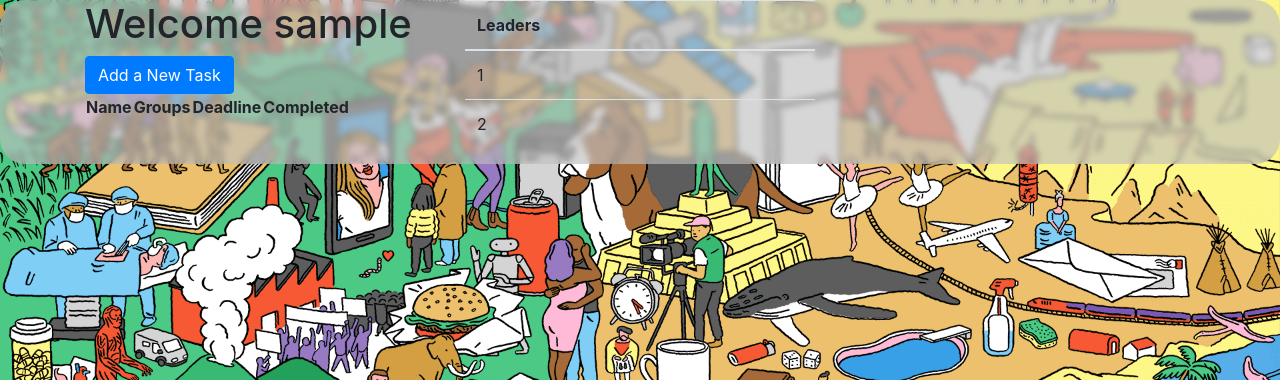
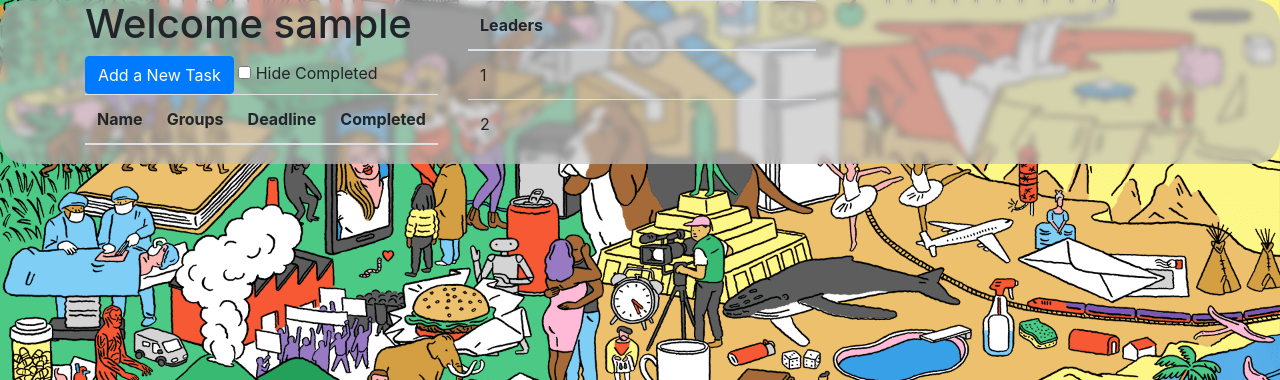
Before and after one commit to Zack-Xu-0419/progress-check-system, a Flask app: page / in a window 1280 px wide. Shown: the part 40-420 px from the top of the page. Run offline with Flask 2, Linux system fonts and the light colour scheme; the visitor is signed in with stand-in values (Sample User, id 1); tables that the repository leaves empty hold one stand-in row (values such as "Sample post"); lists and menus that the app fills with data are empty; some libraries are stand-ins or nearby versions.

Commit message:
Added Function for task in index page

```diff
--- a/app.py
+++ b/app.py
@@ -2,6 +2,7 @@ import os
 import sqlite3
 from ast import literal_eval
 from base64 import b64encode
+from datetime import date
 from functools import wraps
 from io import BytesIO
 
@@ -337,15 +338,19 @@ def new_task():
     groups = request.json['groups']
     deadline = request.json['deadline']
     category = request.json['category']
+    result = sqlite_get(
+        "SELECT name FROM tasks WHERE name = ? AND owner = ?", (name, session["user"]))
+    if (result):
+        return json.dumps({"success": False, "message": f"You already have a task called \"{name}\"."})
     try:
         points = int(request.json['points'])
     except ValueError:
         return json.dumps({"success": False, "message": "'Points' must be an integer."})
-    result = sqlite_get(
-        "SELECT name FROM tasks WHERE name = ? AND owner = ?", (name, session["user"]))
-    if (result):
-        return json.dumps({"success": False, "message": f"You already have a task called \"{name}\"."})
-    sqlite_execute("INSERT INTO tasks (name, owner, groups, deadline, category, points, completed) VALUES (?, ?, ?, ?, ?, ?, false)",
+    try:
+        date.fromisoformat(deadline)
+    except ValueError as err:
+        return json.dumps({"success": False, "message": "Deadline has invalid format: {}.".format(str(err))})
+    sqlite_execute("INSERT INTO tasks (name, owner, groups, deadline, category, points, completed) VALUES (?, ?, ?, ?, ?, ?, true)",
                    (name, session["user"], groups, deadline, category, points))
     return json.dumps({"success": True})
 
@@ -374,11 +379,14 @@ def processor():
             return []
 
     def get_tasks():
+        def get_delta_days(deadline):
+            delta_date = date.fromisoformat(deadline) - date.today()
+            return delta_date.days
         assert "user" in session
         tasks = sqlite_get(
-            "SELECT name, groups, deadline, completed FROM tasks WHERE owner = ?", (session["user"],))
+            "SELECT name, groups, deadline, completed, points FROM tasks WHERE owner = ?", (session["user"],))
         result = [{"name": task[0], "groups": task[1],
-                   "deadline": task[2], "completed": task[3]} for task in tasks]
+                   "deadline": task[2], "delta_days": get_delta_days(task[2]), "completed": task[3], "points": task[4]} for task in tasks]
         return result
 
     return {"get_all_backgrounds": get_all_backgrounds, "get_active_background": get_active_background, "get_groups": get_groups, "get_tasks": get_tasks}
--- a/templates/index.html
+++ b/templates/index.html
@@ -16,8 +16,11 @@ Main Page
             <button type="button" class="btn btn-primary" data-toggle="modal" data-target="#exampleModalCenter">
                 Add a New Task
             </button>
+            <input type="checkbox" id="hideCompleted">
+                Hide Completed
+            </input>
 
-            <table>
+            <table class="table table-striped">
                 <thead>
                     <tr>
                         <th>Name</th>
@@ -27,8 +30,24 @@ Main Page
                     </tr>
                 </thead>
                 <tbody>
-                    {% for task in get_tasks()%}
-                    <tr>
+
+                    <!-- TODO: Add color in class of link to signal pass deadline, completed or to be completed -->
+                    <!-- Refer to https://getbootstrap.com/docs/5.1/components/list-group/ -->
+
+                    {% for task in get_tasks() %}
+                    {% if task['completed'] == 1 %}
+                    <div class="list-group completedTask">
+                        <a href="#" class="list-group-item list-group-item-action completed" aria-current="true">
+                          <div class="d-flex w-100 justify-content-between">
+                            <h5 class="mb-1">{{task['name']}}</h5>
+                            <small>{{task['delta_days']}}</small>
+                          </div>
+                          <p class="mb-1">Group: {{task['groups']}}</p>
+                          <small class="text-muted">{{task['points']}}</small>
+                        </a>
+                    </div>
+
+                    <tr class="completedTask">
                         <td>
                             {{task['name']}}
                         </td>
@@ -42,6 +61,27 @@ Main Page
                             {{task['completed']}}
                         </td>
                     </tr>
+
+                    {% endif %}
+
+                    {% if task['completed'] == 0 %}
+                    <tr class="incompleteTask">
+                        <td>
+                            {{task['name']}}
+                        </td>
+                        <td>
+                            {{task['groups']}}
+                        </td>
+                        <td>
+                            {{task['deadline']}}
+                        </td>
+                        <td>
+                            {{task['completed']}}
+                        </td>
+                    </tr>
+
+                    {% endif %}
+
                     {% endfor %}
                 </tbody>
             </table>
@@ -81,6 +121,8 @@ Main Page
 
 {% endblock %}
 
+
+
 {% block modal %}
 
 {% if 'user' in session %}
@@ -106,7 +148,7 @@ Main Page
                         {% endfor %}
                     </select>
                     <label for="deadline">Deadline - </label>
-                    <input required type="date" id="deadline" name="deadline" />
+                    <input required type="text" id="deadline" name="deadline" />
                     <input required type="text" list="categories" id="category" name="category"
                         placeholder="Category" />
                     <datalist id="categories">
@@ -149,5 +191,21 @@ Main Page
         });
         return false;
     });
+    $('#hideCompleted').on("change", function(){
+        if($(this.checked)[0] == true){
+            $(".completedTask").hide();
+        }
+        else{
+            $(".completedTask").show();
+        }
+    })
 </script>
 {% endblock %}
+
+{% block style %}
+<style>
+    .completed{
+        background-color:aquamarine;
+    }
+</style>
+{% endblock %}
```
